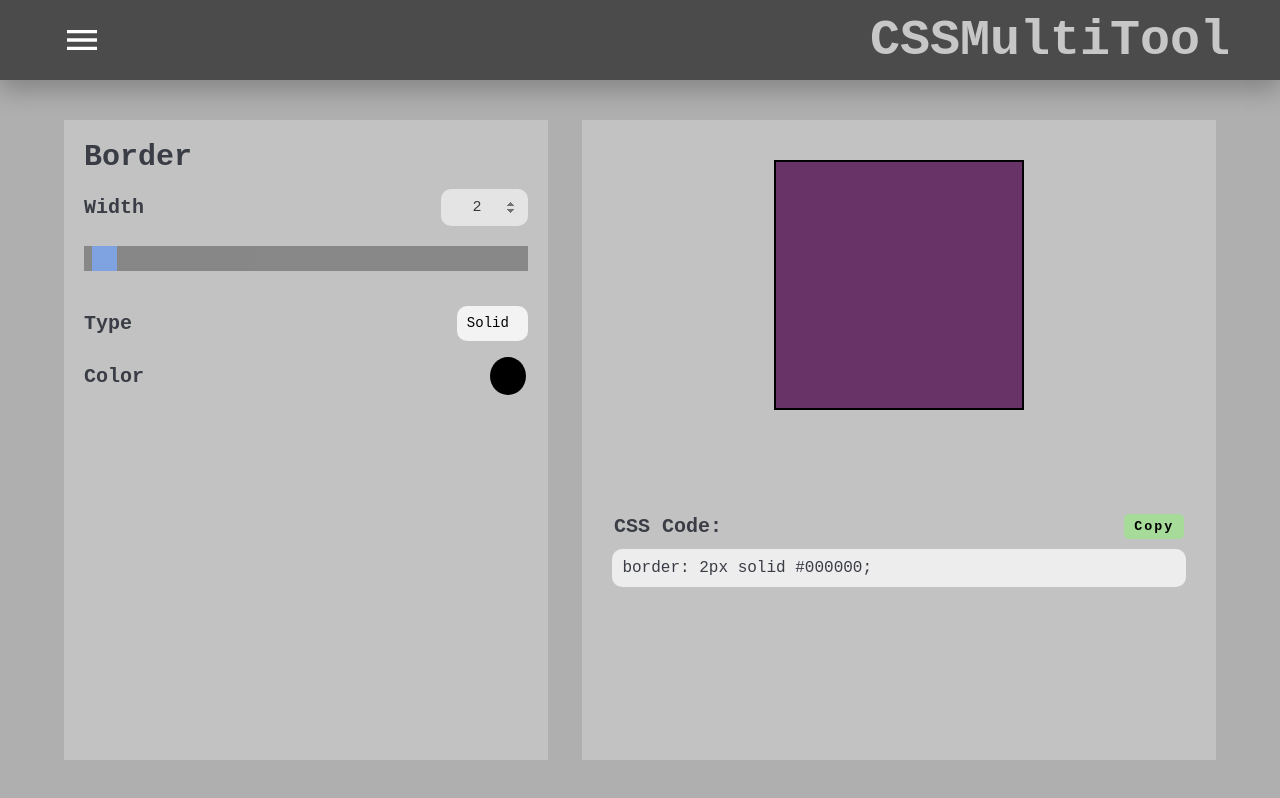
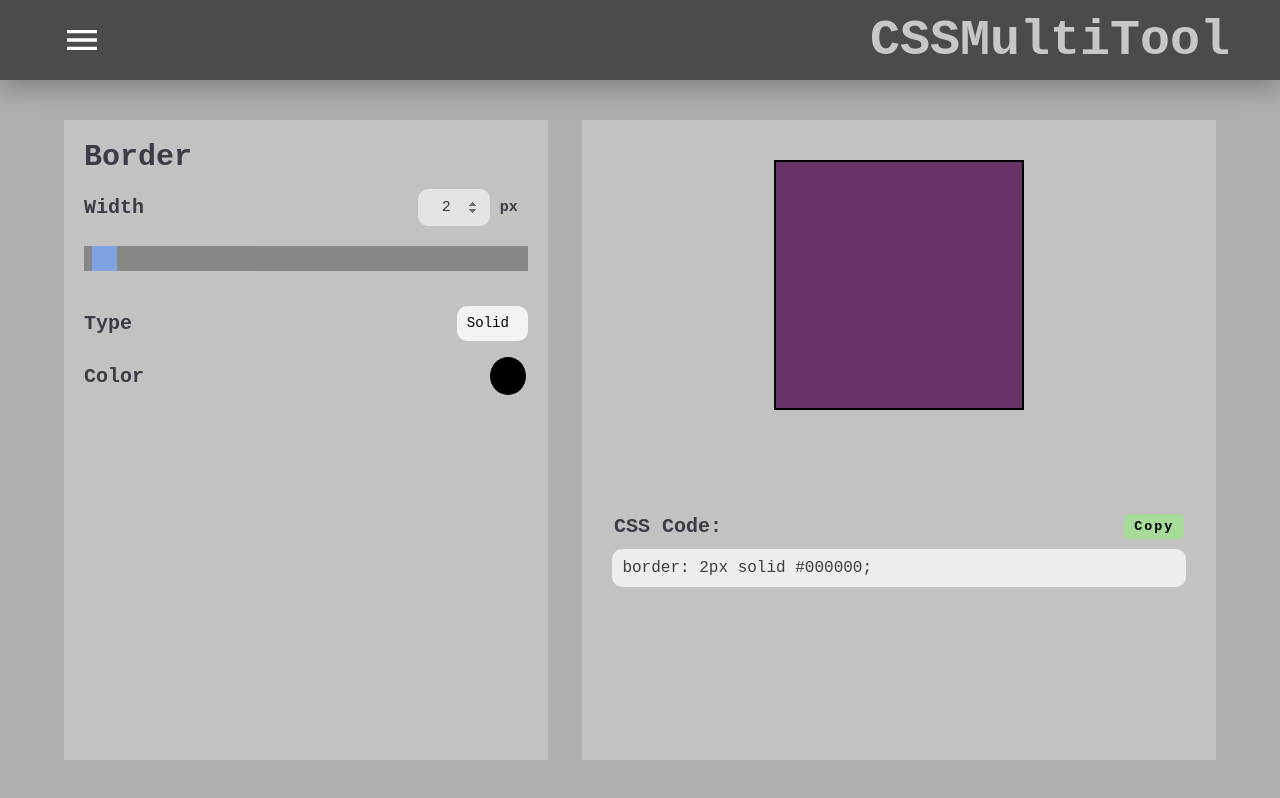
Before and after one commit to KarolinaCetera/CSSMultiTool, a React (Create React App) app: page /border in a window 1280 px wide. Built offline with nearby package versions, Linux system fonts and the light colour scheme.

Commit message:
Add units

```diff
--- a/src/UI/components/StyleForm/Slider.module.scss
+++ b/src/UI/components/StyleForm/Slider.module.scss
@@ -6,8 +6,10 @@
     display: flex;
     justify-content: space-between;
     align-items: center;
+    div {
+      display: flex;
+      align-items: center;
       input {
-      width: 15%;
         padding: 10px;
         border: none;
         border-radius: 10px;
@@ -16,6 +18,12 @@
         font-size: 15px;
         font-family: "Courier New", sans-serif;
         text-align: center;
+      }
+
+      span {
+        margin: 0 10px;
+        font-size: 15px;
+      }
     }
   }
   .sliderElement {
--- a/src/UI/components/StyleForm/Slider.tsx
+++ b/src/UI/components/StyleForm/Slider.tsx
@@ -23,6 +23,7 @@ export const Slider: React.FC<FormHookProps> = ({
 		<div className={classes.slider} key={id}>
 			<div className={classes.inputElement}>
 				<label htmlFor={id}>{capitalize(id)}</label>
+				<div>
 					<input
 						type="number"
 						value={value}
@@ -31,6 +32,8 @@ export const Slider: React.FC<FormHookProps> = ({
 						max={max}
 						onChange={onSliderChange}
 					/>
+					<span>px</span>
+				</div>
 			</div>
 			<div className={classes.sliderElement}>
 				{" "}
```
Lines whose indentation alone changed are shown as unchanged.
